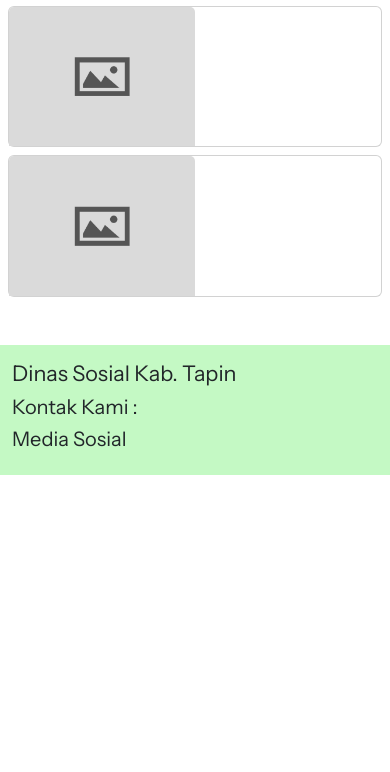
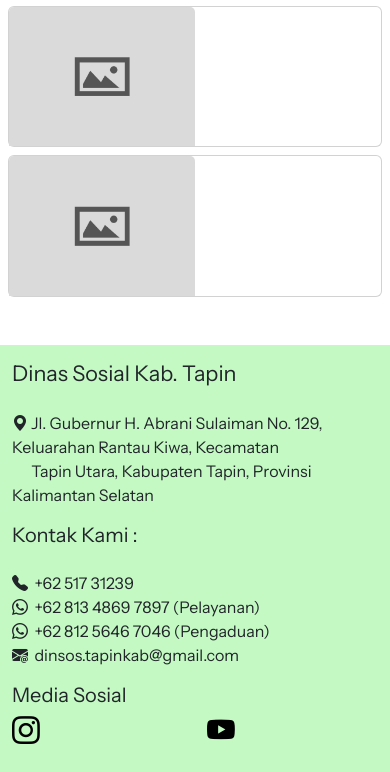
Before and after one commit to adenvai/adenvai.github.io, a plain HTML site: page index.html in a window 390 px wide. Shown: the part 4017-4789 px from the top of the page. Before the commit the page ends 4492 px from the top, so only its background shows below. Drawn offline with nearby package versions, Linux system fonts and the light colour scheme.

Commit message:
memperbaiki footer

```diff
--- a/footer.html
+++ b/footer.html
@@ -3,11 +3,36 @@
     <div class="row">
       <div class="col-sm-6">
         <h4>Dinas Sosial Kab. Tapin</h4>
+        <p class="mt-4">
+          <i class="bi bi-geo-alt-fill"></i>
+          Jl. Gubernur H. Abrani Sulaiman No. 129, Keluarahan Rantau Kiwa, Kecamatan <br />
+          &nbsp;&nbsp;&nbsp;&nbsp;&nbsp;&nbsp;Tapin Utara, Kabupaten Tapin, Provinsi Kalimantan Selatan
+        </p>
       </div>
       <div class="col-sm-3">
         <h5>Kontak Kami :</h5>
+        <p class="mt-4">
+          <i class="bi bi-telephone-fill"></i>&nbsp; +62 517 31239 <br />
+          <i class="bi bi-whatsapp"></i>&nbsp; +62 813 4869 7897 (Pelayanan) <br />
+          <i class="bi bi-whatsapp"></i>&nbsp; +62 812 5646 7046 (Pengaduan) <br />
+          <i class="bi bi-envelope-at-fill"></i>&nbsp; dinsos.tapinkab@gmail.com
+        </p>
       </div>
-      <div class="col-sm-3"><h5>Media Sosial</h5></div>
+      <div class="col-sm-3">
+        <h5>Media Sosial</h5>
+        <div class="row">
+          <div class="col">
+            <a href="https://www.instagram.com/dinsos.kabtapin/" target="_blank" style="color: black">
+              <h1><i class="bi bi-instagram"></i></h1>
+            </a>
+          </div>
+          <div class="col">
+            <a href="https://www.youtube.com/@dinsos_tapin" target="_blank" style="color: black">
+              <h1><i class="bi bi-youtube"></i></h1>
+            </a>
+          </div>
+        </div>
+      </div>
     </div>
   </div>
 </footer>
```
